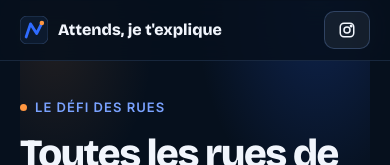
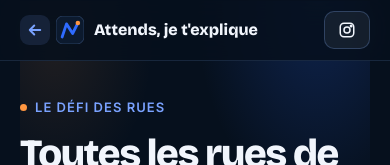
Before and after one commit to attendsjetexplique/attendsjetexplique.github.io, a plain HTML site: page parcours/index.html in a window 390 px wide. Shown: the top 165 px of the page. Drawn offline with nearby package versions, Linux system fonts and the light colour scheme.

Commit message:
Parcours : flèche de retour à l'accueil sur mobile
Co-Authored-By: Claude Opus 5.5 <noreply@anthropic.com>

```diff
--- a/parcours/index.html
+++ b/parcours/index.html
@@ -36,6 +36,8 @@ button{font:inherit;color:inherit}
 .fil a{text-decoration:none;display:flex;align-items:center;gap:10px;font-family:var(--titre);font-weight:800;font-size:16px;white-space:nowrap}
 .fil a svg{width:28px;height:28px;flex:none}
 .fil .sep{color:var(--pale)}
+.fil .retour{display:none;width:30px;height:30px;margin-right:-4px;border-radius:9px;place-items:center;color:var(--bleu-clair);background:rgba(122,162,255,.12)}
+.fil .retour svg{width:18px;height:18px}
 .fil .ici{color:var(--doux);white-space:nowrap;overflow:hidden;text-overflow:ellipsis}
 .btn{display:inline-flex;align-items:center;justify-content:center;gap:8px;border-radius:12px;padding:12px 16px;font:600 15px/1 var(--corps);text-decoration:none;border:1px solid transparent;cursor:pointer;transition:transform .15s,background .2s,border-color .2s;white-space:nowrap}
 .btn:active{transform:translateY(1px)}
@@ -180,6 +182,7 @@ footer p{margin:6px 0;max-width:90ch}
 }
 @media (max-width:520px){
   .fil .sep,.fil .ici{display:none}
+  .fil .retour{display:grid}
   .barre .btn-texte{display:none}
   .choix-ville{flex:1;min-width:0}
   .heros{padding-top:32px}
@@ -195,7 +198,7 @@ footer p{margin:6px 0;max-width:90ch}
 <header class="barre">
   <div class="conteneur">
     <nav class="fil" aria-label="Fil d'Ariane">
-      <a href="../"><svg viewBox="0 0 32 32" aria-hidden="true"><rect width="32" height="32" rx="8" fill="#0c1a2e" stroke="rgba(120,160,230,.3)"/><path d="M7 24 L12 9 L19 20 L25 8" stroke="#2f6bff" stroke-width="3.2" fill="none" stroke-linecap="round" stroke-linejoin="round"/><circle cx="25" cy="8" r="2.6" fill="#ff9640"/></svg>Attends, je t'explique</a>
+      <a href="../" aria-label="Retour à l'accueil, Attends, je t'explique"><span class="retour" aria-hidden="true"><svg viewBox="0 0 24 24" fill="none" stroke="currentColor" stroke-width="2.6" stroke-linecap="round" stroke-linejoin="round"><path d="M19 12H5M11 6l-6 6 6 6"/></svg></span><svg viewBox="0 0 32 32" aria-hidden="true"><rect width="32" height="32" rx="8" fill="#0c1a2e" stroke="rgba(120,160,230,.3)"/><path d="M7 24 L12 9 L19 20 L25 8" stroke="#2f6bff" stroke-width="3.2" fill="none" stroke-linecap="round" stroke-linejoin="round"/><circle cx="25" cy="8" r="2.6" fill="#ff9640"/></svg>Attends, je t'explique</a>
       <span class="sep" aria-hidden="true">/</span><span class="ici" aria-current="page">Toutes les rues à pied</span>
     </nav>
     <a class="btn btn-verre btn-petit" href="https://www.instagram.com/attends.je.texplique/" rel="noopener" aria-label="Suivre sur Instagram">
```
